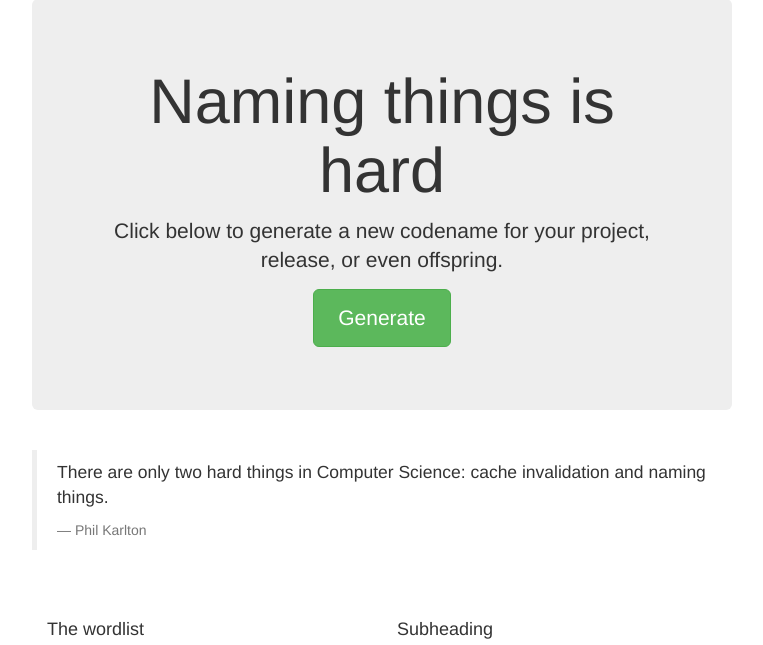
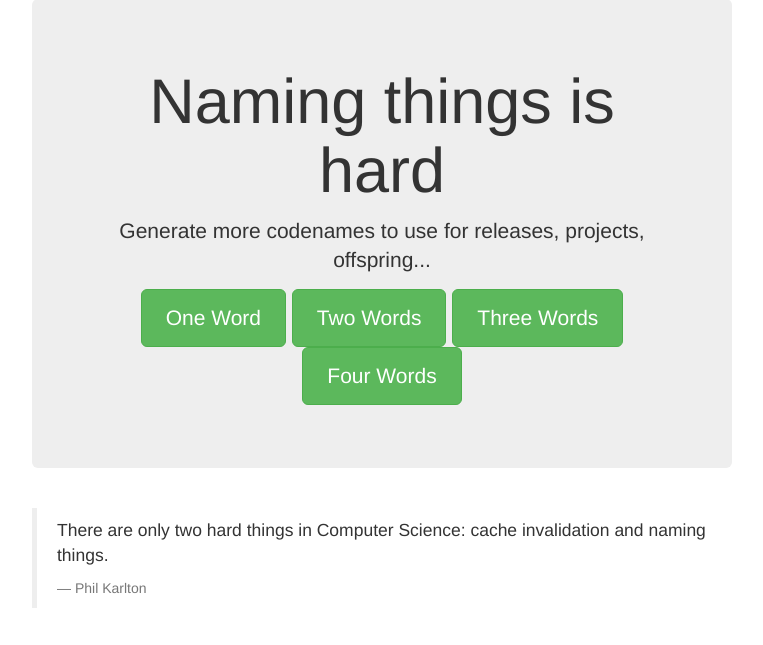
Before and after one commit to alexlovelltroy/django-mnemonic, a Django app: template django_mnemonic_website/templates/base.html in a window 1280 px wide. Shown: the part 111-756 px from the top of the page, without its empty margins (258-1021 px from the left). Run offline with Django 3.2, Linux system fonts and the light colour scheme; the template is opened without the code that fills it, so the values that code supplies are empty; some libraries are stand-ins or nearby versions.

Commit message:
Adding more example buttons

```diff
--- a/django_mnemonic_website/templates/base.html
+++ b/django_mnemonic_website/templates/base.html
@@ -36,8 +36,11 @@
 {% else %}
 <h1>Naming things is hard</h1>
 {% endif %}
-        <p class="lead">Click below to generate a new codename for your project, release, or even offspring.</p>
-        <p><a class="btn btn-lg btn-success" href="/" role="button">Generate</a></p>
+        <p class="lead">Generate more codenames to use for releases, projects, offspring...</p>
+        <p><a class="btn btn-lg btn-success" href="/1" role="button">One Word</a>
+        <a class="btn btn-lg btn-success" href="/2" role="button">Two Words</a>
+        <a class="btn btn-lg btn-success" href="/3" role="button">Three Words</a>
+        <a class="btn btn-lg btn-success" href="/4" role="button">Four Words</a></p>
       </div>
       <div class="row marketing">
           <blockquote>
```
